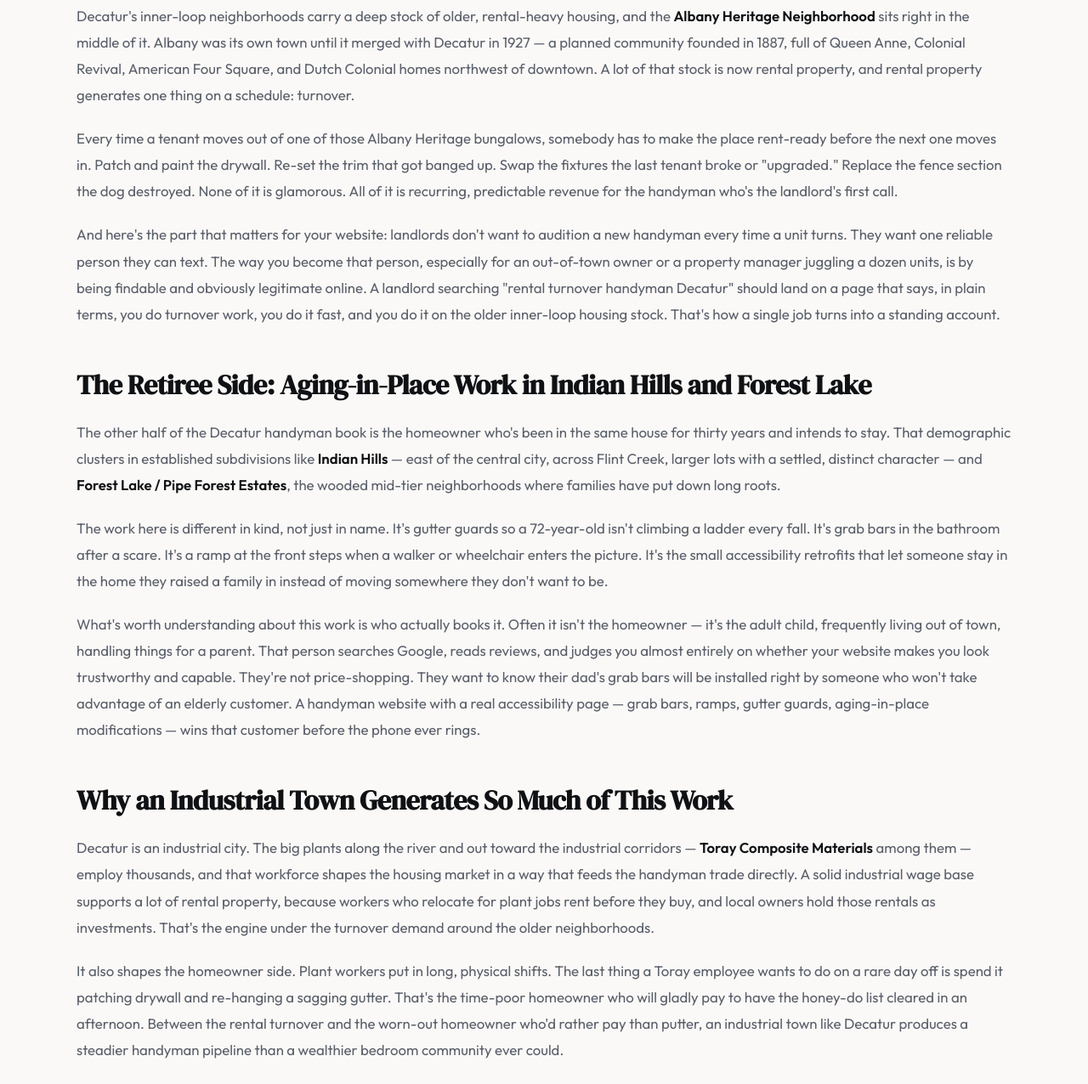
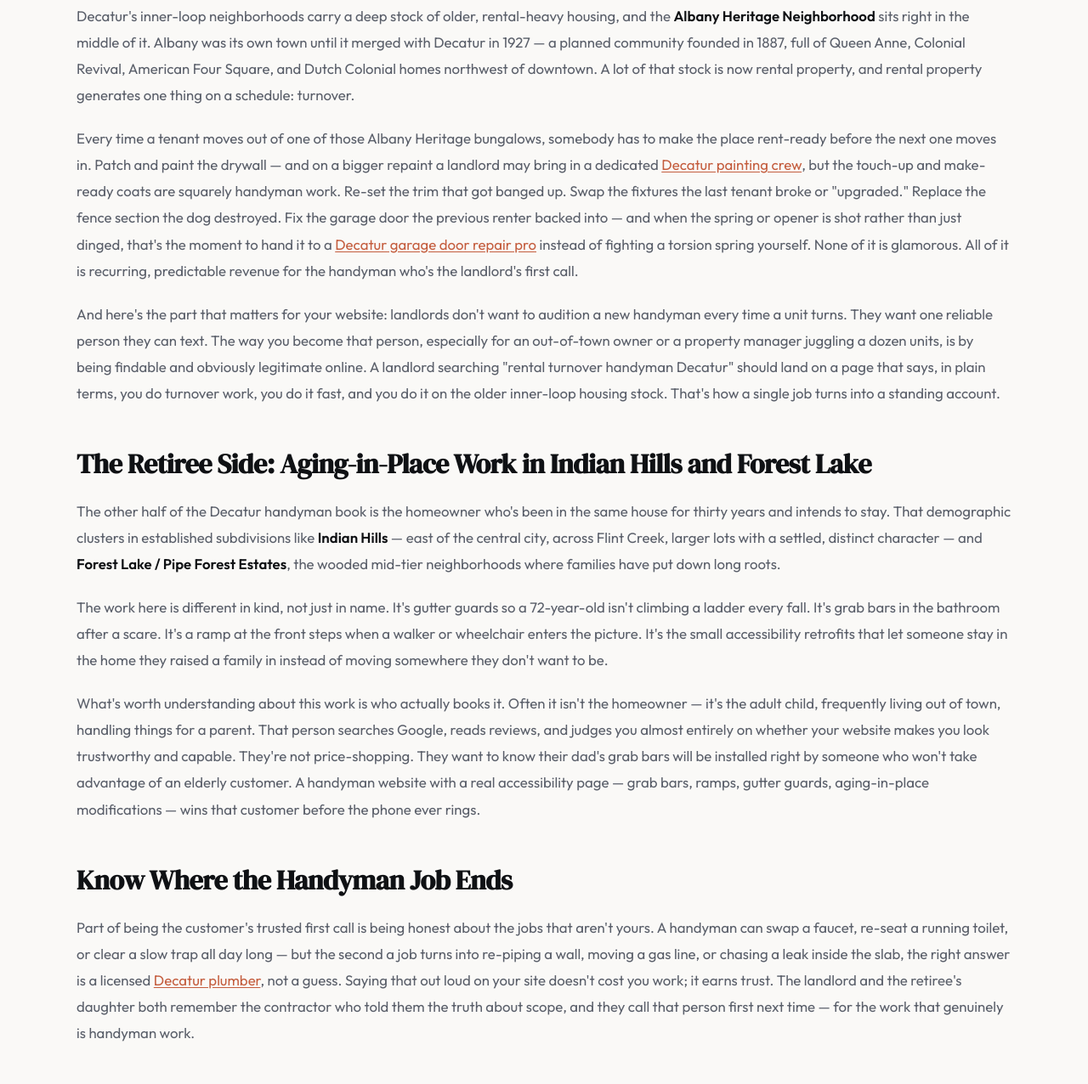
Before and after one commit to mrmicaiah/sites-on-call, an Eleventy site: page src/locations/decatur/handyman/index.njk in a window 1280 px wide. Shown: the part 1072-2348 px from the top of the page at 85% size. Built offline with nearby package versions, Linux system fonts and the light colour scheme; Eleventy itself is replaced by a stand-in of ours; files that its build step writes are made by us from their sources.

Commit message:
Add 3 sibling-trade internal links (painter, plumber, garage-door) to Decatur handyman page

```diff
--- a/src/locations/decatur/handyman/index.njk
+++ b/src/locations/decatur/handyman/index.njk
@@ -110,7 +110,7 @@ permalink: /locations/decatur/handyman/
 
     <p>Decatur's inner-loop neighborhoods carry a deep stock of older, rental-heavy housing, and the <strong>Albany Heritage Neighborhood</strong> sits right in the middle of it. Albany was its own town until it merged with Decatur in 1927 — a planned community founded in 1887, full of Queen Anne, Colonial Revival, American Four Square, and Dutch Colonial homes northwest of downtown. A lot of that stock is now rental property, and rental property generates one thing on a schedule: turnover.</p>
 
-    <p>Every time a tenant moves out of one of those Albany Heritage bungalows, somebody has to make the place rent-ready before the next one moves in. Patch and paint the drywall. Re-set the trim that got banged up. Swap the fixtures the last tenant broke or "upgraded." Replace the fence section the dog destroyed. None of it is glamorous. All of it is recurring, predictable revenue for the handyman who's the landlord's first call.</p>
+    <p>Every time a tenant moves out of one of those Albany Heritage bungalows, somebody has to make the place rent-ready before the next one moves in. Patch and paint the drywall — and on a bigger repaint a landlord may bring in a dedicated <a href="/locations/decatur/painter/">Decatur painting crew</a>, but the touch-up and make-ready coats are squarely handyman work. Re-set the trim that got banged up. Swap the fixtures the last tenant broke or "upgraded." Replace the fence section the dog destroyed. Fix the garage door the previous renter backed into — and when the spring or opener is shot rather than just dinged, that's the moment to hand it to a <a href="/locations/decatur/garage-door/">Decatur garage door repair pro</a> instead of fighting a torsion spring yourself. None of it is glamorous. All of it is recurring, predictable revenue for the handyman who's the landlord's first call.</p>
 
     <p>And here's the part that matters for your website: landlords don't want to audition a new handyman every time a unit turns. They want one reliable person they can text. The way you become that person, especially for an out-of-town owner or a property manager juggling a dozen units, is by being findable and obviously legitimate online. A landlord searching "rental turnover handyman Decatur" should land on a page that says, in plain terms, you do turnover work, you do it fast, and you do it on the older inner-loop housing stock. That's how a single job turns into a standing account.</p>
 
@@ -121,6 +121,10 @@ permalink: /locations/decatur/handyman/
     <p>The work here is different in kind, not just in name. It's gutter guards so a 72-year-old isn't climbing a ladder every fall. It's grab bars in the bathroom after a scare. It's a ramp at the front steps when a walker or wheelchair enters the picture. It's the small accessibility retrofits that let someone stay in the home they raised a family in instead of moving somewhere they don't want to be.</p>
 
     <p>What's worth understanding about this work is who actually books it. Often it isn't the homeowner — it's the adult child, frequently living out of town, handling things for a parent. That person searches Google, reads reviews, and judges you almost entirely on whether your website makes you look trustworthy and capable. They're not price-shopping. They want to know their dad's grab bars will be installed right by someone who won't take advantage of an elderly customer. A handyman website with a real accessibility page — grab bars, ramps, gutter guards, aging-in-place modifications — wins that customer before the phone ever rings.</p>
+
+    <h2>Know Where the Handyman Job Ends</h2>
+
+    <p>Part of being the customer's trusted first call is being honest about the jobs that aren't yours. A handyman can swap a faucet, re-seat a running toilet, or clear a slow trap all day long — but the second a job turns into re-piping a wall, moving a gas line, or chasing a leak inside the slab, the right answer is a licensed <a href="/locations/decatur/plumber/">Decatur plumber</a>, not a guess. Saying that out loud on your site doesn't cost you work; it earns trust. The landlord and the retiree's daughter both remember the contractor who told them the truth about scope, and they call that person first next time — for the work that genuinely is handyman work.</p>
 
     <h2>Why an Industrial Town Generates So Much of This Work</h2>
 
```
